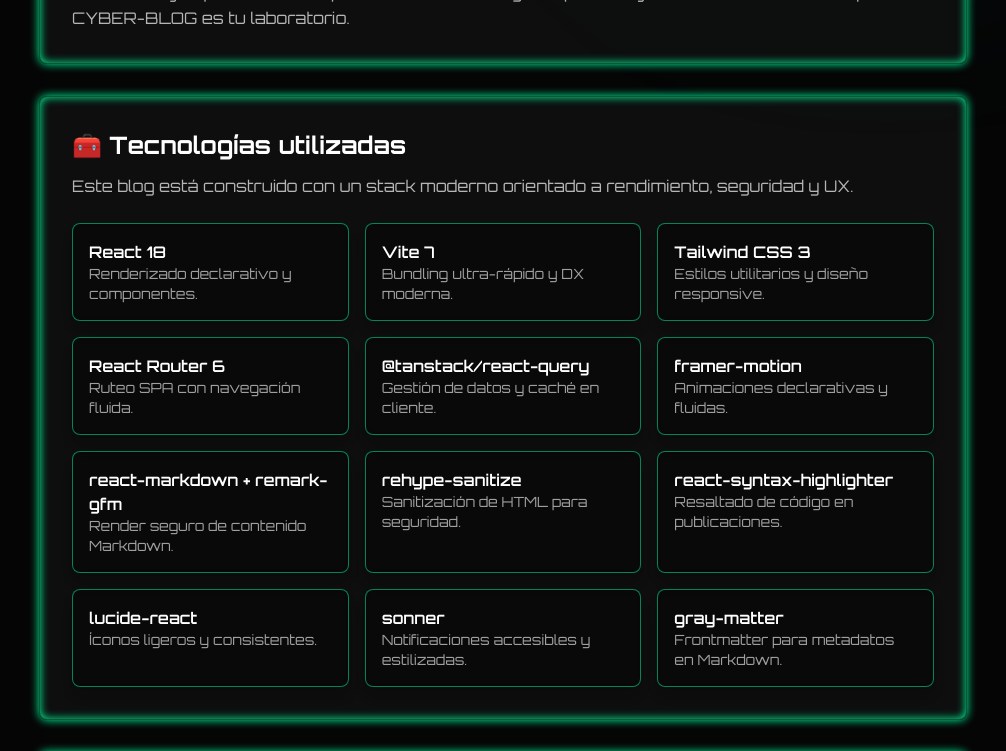
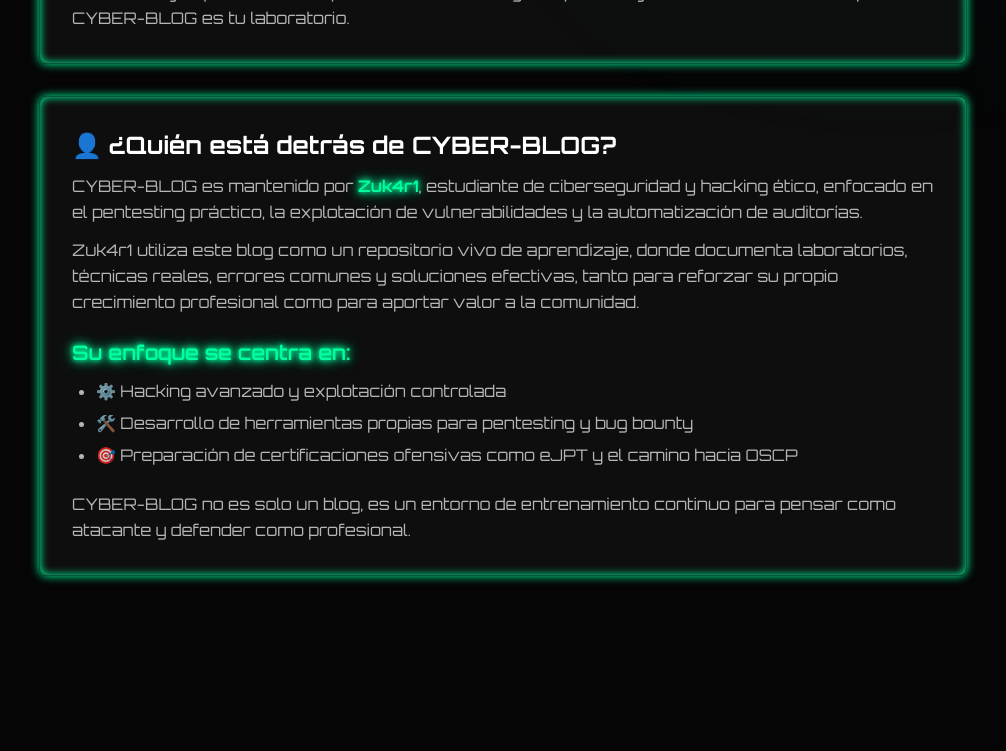
Before and after one commit to Zuk4r1/zuk4r1-blog, a React (Vite) app: page /about in a window 1280 px wide. Shown: the part 940-1691 px from the top of the page, without its empty margins (265-1271 px from the left). After the commit the page ends 1612 px from the top, so only its background shows below. Built offline with nearby package versions, Linux system fonts and the light colour scheme.

Commit message:
Refactor About component structure and content

```diff
--- a/src/pages/About.tsx
+++ b/src/pages/About.tsx
@@ -58,63 +58,6 @@
       </div>
 
       <div className="bg-cyber-card/80 border border-cyber-border rounded-lg p-8 mb-8 glow-border">
-        <h2 className="text-2xl font-bold text-white mb-3">🧰 Tecnologías utilizadas</h2>
-        <p className="text-cyber-text/80 leading-relaxed mb-6">
-          Este blog está construido con un stack moderno orientado a rendimiento, seguridad y UX.
-        </p>
-        <div className="grid grid-cols-1 sm:grid-cols-2 md:grid-cols-3 gap-4">
-          <div className="glass-card p-4 rounded-lg border border-cyber-border/50">
-            <h4 className="text-white font-semibold">React 18</h4>
-            <p className="text-cyber-text/70 text-sm">Renderizado declarativo y componentes.</p>
-          </div>
-          <div className="glass-card p-4 rounded-lg border border-cyber-border/50">
-            <h4 className="text-white font-semibold">Vite 7</h4>
-            <p className="text-cyber-text/70 text-sm">Bundling ultra-rápido y DX moderna.</p>
-          </div>
-          <div className="glass-card p-4 rounded-lg border border-cyber-border/50">
-            <h4 className="text-white font-semibold">Tailwind CSS 3</h4>
-            <p className="text-cyber-text/70 text-sm">Estilos utilitarios y diseño responsive.</p>
-          </div>
-          <div className="glass-card p-4 rounded-lg border border-cyber-border/50">
-            <h4 className="text-white font-semibold">React Router 6</h4>
-            <p className="text-cyber-text/70 text-sm">Ruteo SPA con navegación fluida.</p>
-          </div>
-          <div className="glass-card p-4 rounded-lg border border-cyber-border/50">
-            <h4 className="text-white font-semibold">@tanstack/react-query</h4>
-            <p className="text-cyber-text/70 text-sm">Gestión de datos y caché en cliente.</p>
-          </div>
-          <div className="glass-card p-4 rounded-lg border border-cyber-border/50">
-            <h4 className="text-white font-semibold">framer-motion</h4>
-            <p className="text-cyber-text/70 text-sm">Animaciones declarativas y fluidas.</p>
-          </div>
-          <div className="glass-card p-4 rounded-lg border border-cyber-border/50">
-            <h4 className="text-white font-semibold">react-markdown + remark-gfm</h4>
-            <p className="text-cyber-text/70 text-sm">Render seguro de contenido Markdown.</p>
-          </div>
-          <div className="glass-card p-4 rounded-lg border border-cyber-border/50">
-            <h4 className="text-white font-semibold">rehype-sanitize</h4>
-            <p className="text-cyber-text/70 text-sm">Sanitización de HTML para seguridad.</p>
-          </div>
-          <div className="glass-card p-4 rounded-lg border border-cyber-border/50">
-            <h4 className="text-white font-semibold">react-syntax-highlighter</h4>
-            <p className="text-cyber-text/70 text-sm">Resaltado de código en publicaciones.</p>
-          </div>
-          <div className="glass-card p-4 rounded-lg border border-cyber-border/50">
-            <h4 className="text-white font-semibold">lucide-react</h4>
-            <p className="text-cyber-text/70 text-sm">Íconos ligeros y consistentes.</p>
-          </div>
-          <div className="glass-card p-4 rounded-lg border border-cyber-border/50">
-            <h4 className="text-white font-semibold">sonner</h4>
-            <p className="text-cyber-text/70 text-sm">Notificaciones accesibles y estilizadas.</p>
-          </div>
-          <div className="glass-card p-4 rounded-lg border border-cyber-border/50">
-            <h4 className="text-white font-semibold">gray-matter</h4>
-            <p className="text-cyber-text/70 text-sm">Frontmatter para metadatos en Markdown.</p>
-          </div>
-        </div>
-      </div>
-
-      <div className="bg-cyber-card/80 border border-cyber-border rounded-lg p-8 mb-8 glow-border">
         <h2 className="text-2xl font-bold text-white mb-3">👤 ¿Quién está detrás de CYBER-BLOG?</h2>
         <p className="text-cyber-text/80 leading-relaxed">
           CYBER-BLOG es mantenido por <span className="text-cyber-primary glow-text font-semibold">Zuk4r1</span>, estudiante de ciberseguridad y hacking ético,
```
